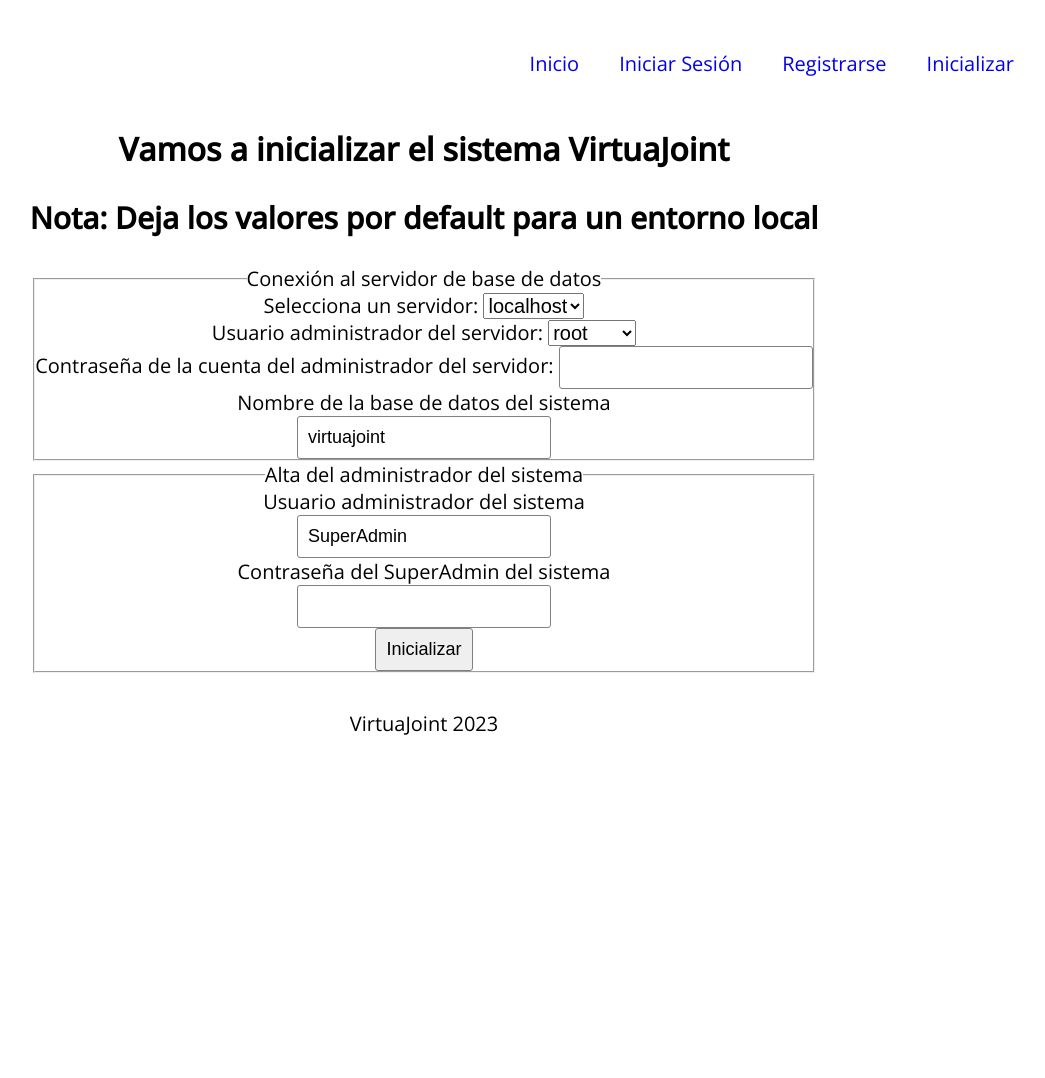
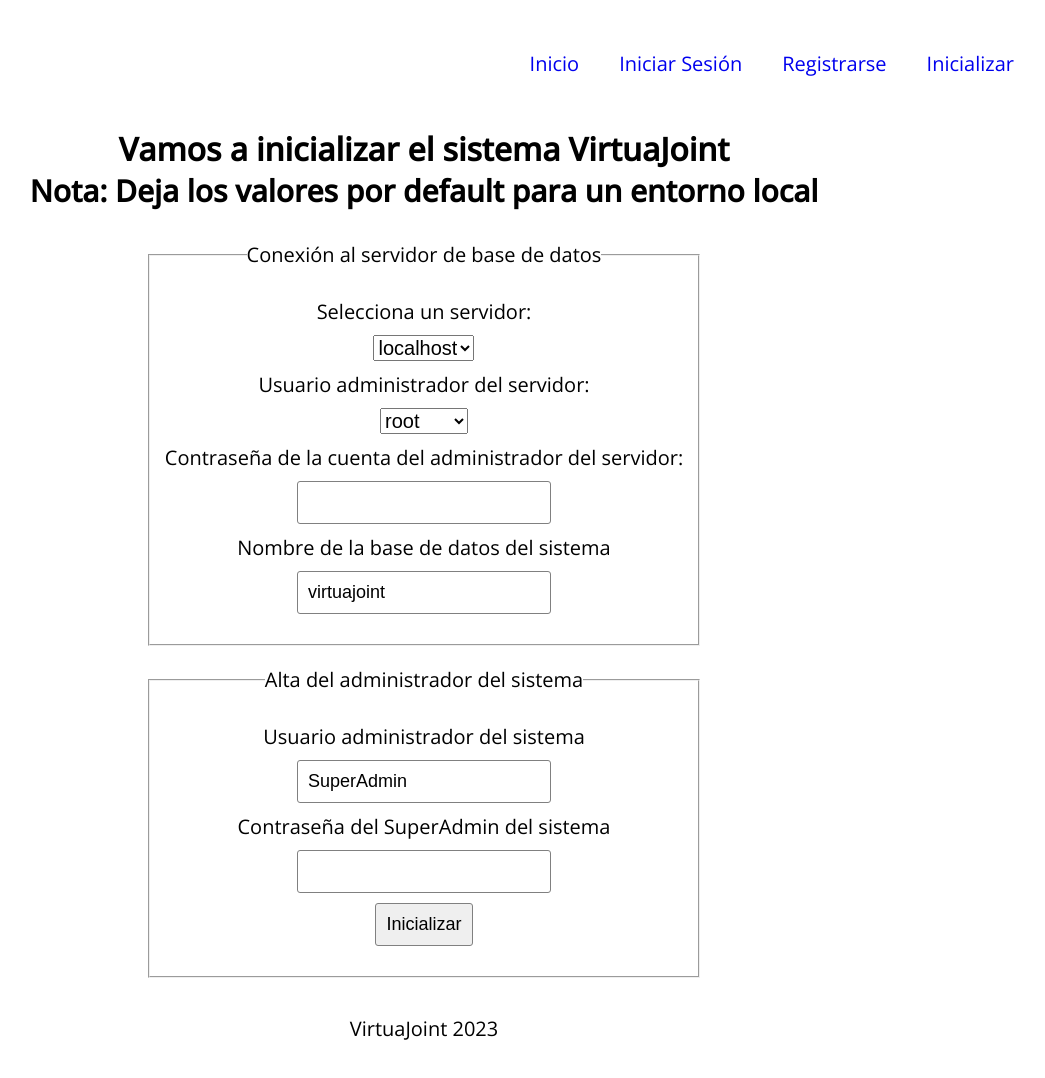
Before and after one commit to natan9019/virtuajoint, a PHP site: page /initialize.php in a window 1280 px wide. Shown: the whole page, without its empty margins (216-1261 px from the left). Before the commit the page ends 735 px from the top, so only its background shows below. Run offline with PHP 8.4, Linux system fonts and the light colour scheme.

Commit message:
Estilos corregidos y añadidos para initialize

```diff
--- a/public/css/styles.css
+++ b/public/css/styles.css
@@ -27,6 +27,7 @@ h1 {
 
 h2 {
     font-size: 3rem;
+    text-align: center;
 }
 
 h3 {
@@ -116,6 +117,30 @@ input[type="submit"] {
     text-align: center;
 }
 
+.initializeSection {
+    display: flex;
+    flex-direction: column;
+    gap: 3rem;
+}
+
+.form-initialize {
+    display: flex;
+    flex-direction: column;
+    align-items: center;
+    text-align: center;
+    gap: 2rem;
+}
+
+.fieldset-initialize {
+    display: flex;
+    flex-direction: column;
+    justify-content: center;
+    align-items: center;
+    gap: 1rem;
+    width: 70%;
+    padding: 3rem 0;
+}
+
 .footer {
     display: flex;
     justify-content: center;
--- a/public/initialize.php
+++ b/public/initialize.php
@@ -16,48 +16,52 @@
     <?PHP
         include('navbarMainMenu.php');
     ?>
+    <div class="mainContent">
+        <section id="formInitializeContainer" class="initializeSection">
+            <div class="initialize-instrucciones">
+                <h1>Vamos a inicializar el sistema VirtuaJoint</h1>
+                <h2>Nota: Deja los valores por default para un entorno local</h2>
+            </div>
 
-    <section id="formInitializeContainer" class="initializeSection mainSection">
-        <h1>Vamos a inicializar el sistema VirtuaJoint</h1><br>
-        <h2>Nota: Deja los valores por default para un entorno local</h2><br>
-        <form action="/createSystemDB.php" method="POST">
-            <fieldset>
+            <form action="/createSystemDB.php" method="POST" class="form-initialize">
+                <fieldset class="fieldset-initialize">
                     <legend>Conexión al servidor de base de datos</legend>
                     <label for="lblServerName">Selecciona un servidor:</label>
                     <!-- <input type="text" id="txtServerName" name="txtServerName" value="localhost"><br> -->
                     <select id="txtServerName" name="txtServerName" >
                         <option value="localhost">localhost</option>
                         <option value="dbs-virtuajoint-dev1.mysql.database.azure.com">Azure</option>
-                </select><br>
+                    </select>
 
                     <label for="lblAdminName">Usuario administrador del servidor: </label>
                     <!-- <input type="text" id="txtAdminName" name="txtAdminName" value="root"><br> -->
                     <select name="txtAdminName" id="txtAdminName">
                         <option value="root">root</option>
                         <option value="admin5">admin5</option>
-                </select><br>
+                    </select>
 
                     <label for="lblPassword">Contraseña de la cuenta del administrador del servidor: </label>
-                <input type="password" id="txtPassword" name="txtPassword"><br>
+                    <input type="password" id="txtPassword" name="txtPassword">
 
-                <label for="lblDbName">Nombre de la base de datos del sistema</label><br>
-                <input type="text" id="txtDbName" name="txtDbName" value="virtuajoint" readonly="readonly"><br>
+                    <label for="lblDbName">Nombre de la base de datos del sistema</label>
+                    <input type="text" id="txtDbName" name="txtDbName" value="virtuajoint" readonly="readonly">
                 </fieldset>
 
-            <fieldset>
+                <fieldset class="fieldset-initialize">
                     <legend>Alta del administrador del sistema</legend>
 
-                <label for="lblSuperAdmin">Usuario administrador del sistema</label><br>
-                <input type="text" id="txtSuperadmin" name="txtSuperadmin" readonly="readonly" value="SuperAdmin"><br>
+                    <label for="lblSuperAdmin">Usuario administrador del sistema</label>
+                    <input type="text" id="txtSuperadmin" name="txtSuperadmin" readonly="readonly" value="SuperAdmin">
 
-                <label for="lblPsswdSA">Contraseña del SuperAdmin del sistema</label><br>
-                <input type="password" id="txtPsswdSA" name="txtPsswdSA" required><br>
+                    <label for="lblPsswdSA">Contraseña del SuperAdmin del sistema</label>
+                    <input type="password" id="txtPsswdSA" name="txtPsswdSA" required>
 
                     <input type="submit" id="btnSubmit" value="Inicializar">
                 </fieldset>
 
             </form>
         </section>
+    </div>
     <?php
         include('footer.php');
     ?>
```
Lines whose indentation alone changed are shown as unchanged.
